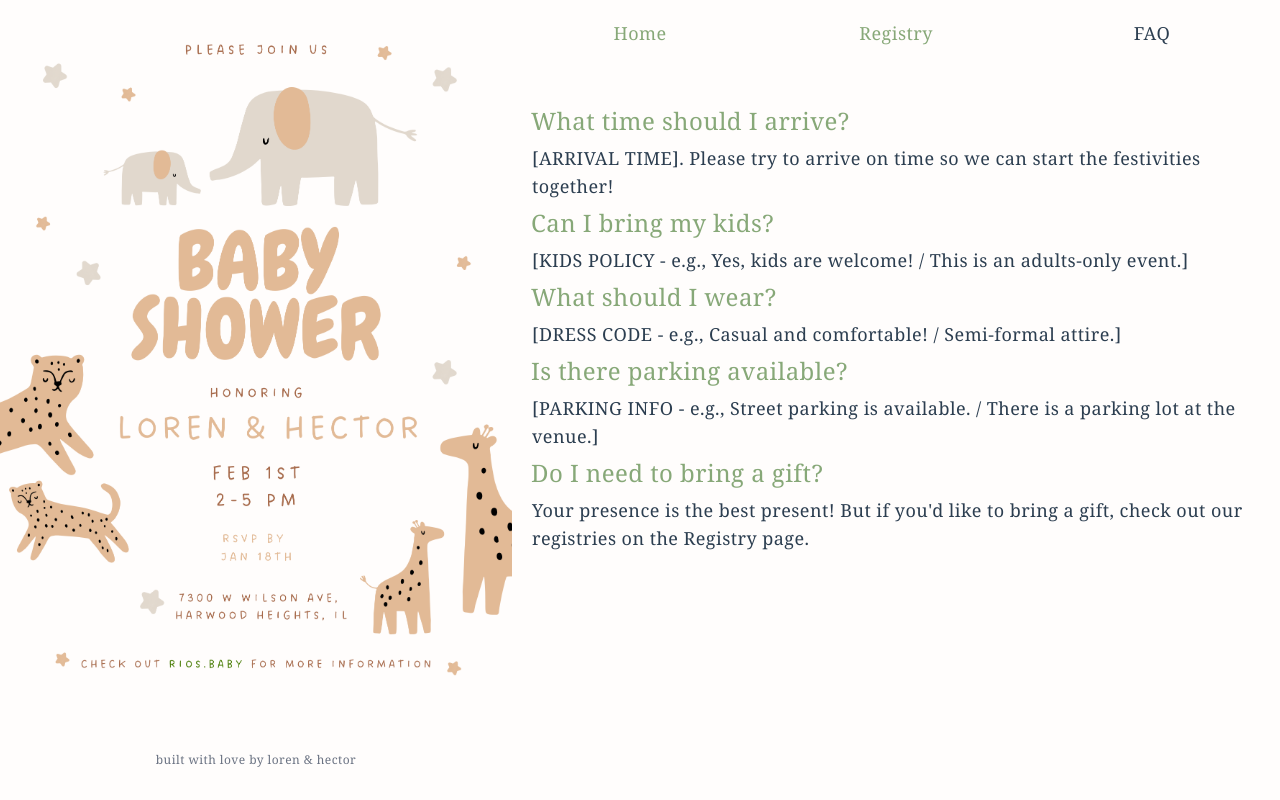
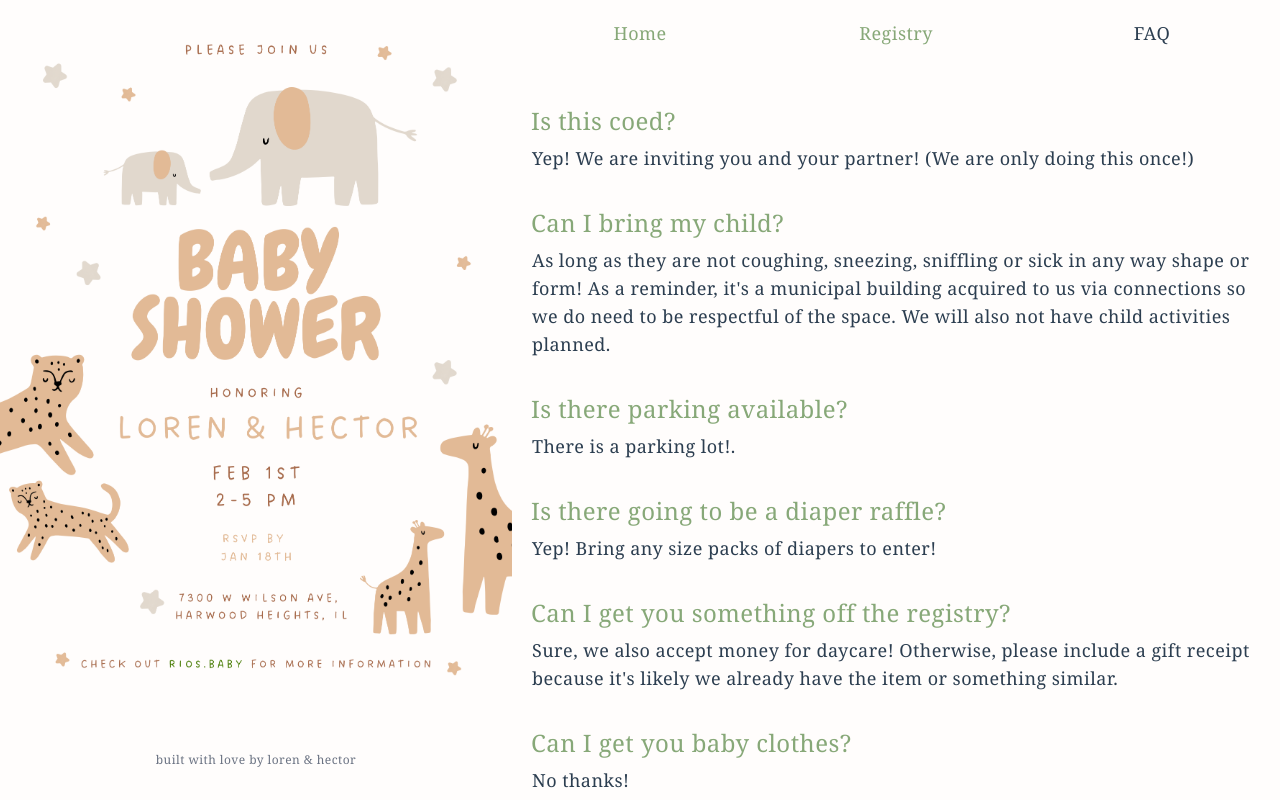
Before and after one commit to bighead-inc/big-baby-shower, a Vue app: page /faq in a window 1280 px wide. Built offline with nearby package versions, Linux system fonts and the light colour scheme.

Commit message:
Add FAQ and some spanish translations

```diff
--- a/src/views/FAQView.vue
+++ b/src/views/FAQView.vue
@@ -5,24 +5,59 @@ import QAItem from '@/components/QAItem.vue'
 <template>
   <div class="faq">
     <QAItem
-      question="What time should I arrive?"
-      answer="[ARRIVAL TIME]. Please try to arrive on time so we can start the festivities together!"
+      question="Is this coed?"
+      answer="Yep! We are inviting you and your partner! (We are only doing this once!)"
     />
+    <br>
     <QAItem
-      question="Can I bring my kids?"
-      answer="[KIDS POLICY - e.g., Yes, kids are welcome! / This is an adults-only event.]"
+      question="Can I bring my child?"
+      answer="As long as they are not coughing, sneezing, sniffling or sick in any way shape or form!
+      As a reminder, it's a municipal building acquired to us via connections so we do need to be respectful of the space. We will also not have child activities planned."
     />
-    <QAItem
-      question="What should I wear?"
-      answer="[DRESS CODE - e.g., Casual and comfortable! / Semi-formal attire.]"
-    />
+    <br>
     <QAItem
       question="Is there parking available?"
-      answer="[PARKING INFO - e.g., Street parking is available. / There is a parking lot at the venue.]"
+      answer="There is a parking lot!."
     />
+    <br>
     <QAItem
-      question="Do I need to bring a gift?"
-      answer="Your presence is the best present! But if you'd like to bring a gift, check out our registries on the Registry page."
+      question="Is there going to be a diaper raffle?"
+      answer="Yep! Bring any size packs of diapers to enter!"
+    />
+    <br>
+    <QAItem
+      question="Can I get you something off the registry?"
+      answer="Sure, we also accept money for daycare! Otherwise, please include a gift receipt because it's likely we already have the item or something similar."
+    />
+    <br>
+    <QAItem
+      question="Can I get you baby clothes?"
+      answer="No thanks!"
+    />
+    <br>
+    <QAItem
+      question="It's just allergies. I can still come, right?"
+      answer="We accept your presence and celebration from afar!"
+    />
+    <br>
+    <QAItem
+      question="Is there going to be a diaper raffle?"
+      answer="Yep! Bring any size packs of diapers to enter!"
+    />
+    <br>
+    <QAItem
+      question="Are you having a boy or a girl?"
+      answer="Come and find out."
+    />
+    <br>
+    <QAItem
+      question="What if I can’t attend but still want to send a gift?"
+      answer="Oh thank you! You can get us something from our registry that will be delivered to our home."
+    />
+    <br>
+    <QAItem
+      question="Unrelated to the baby shower, but I have some stuff you might use for baby. How do I coordinate that with you?"
+      answer="Just text us! We'll let you know if we could use those items!"
     />
   </div>
 </template>
--- a/src/views/HomeView.vue
+++ b/src/views/HomeView.vue
@@ -16,17 +16,10 @@ const details = [
   },
   {
     header: 'Where',
-    description: '[VENUE NAME AND ADDRESS]',
-    link: '[GOOGLE MAPS LINK]'
+    description: 'Harwood Heights Village Hall',
+    link: 'https://maps.app.goo.gl/RJJLaQ4rFJGeGC4v6'
   },
 ]
-
-function downloadCalendarInvite() {
-  const link = document.createElement('a')
-  link.href = '/baby-shower.ics'
-  link.download = 'baby-shower.ics'
-  link.click()
-}
 </script>
 
 <template>
@@ -38,7 +31,7 @@ function downloadCalendarInvite() {
       src="@/assets/baby-shower.png"
     />
 
-    <!-- Event Details -->
+    <!-- English Event Details -->
     <section class="mb-8">
       <div class="info-item">
         <h1 class="accent text-2xl/10">Come and celebrate our tiny guest with us!</h1>
@@ -63,6 +56,32 @@ function downloadCalendarInvite() {
         </p>
       </div>
     </section>
+    <br>
+    <br>
+
+    <!-- Spanish Event Details -->
+    <section class="mb-8">
+      <div class="info-item">
+        <h1 class="accent text-2xl/10">¡Vengan a celebrar con nosotros a nuestro invitadito especial que viene en camino!</h1>
+        <p class="description pl-1">Hemos estado siendo muy juiciosos para mantenernos sanos, así que les agradeceríamos mucho su ayuda para que todo esté seguro para el bebé y para Loren Michelle.</p>
+
+        <br>
+
+        <p class="description pl-1">
+          Estas son unas cositas que significan mucho para nosotros:
+        </p>
+        <br>
+        <ul class="list-disc list-inside">
+          <li>Les recomendamos, si pueden, ponerse la vacuna de la gripa y la de COVID (nosotros estamos vacunados y al día). </li>
+          <li>Si se sienten medio enfermados —con tos, estornudos, o si ven que algo les está empezando— les pedimos con cariño que nos manden su amor desde la casa. </li>
+
+        </ul>
+        <br>
+        <p class="description pl-1">
+          Mil gracias por ayudarnos a crear un espacio bien bonito y saludable mientras celebramos juntos.
+        </p>
+      </div>
+    </section>
   </div>
 </template>
 
--- a/src/views/RegistryView.vue
+++ b/src/views/RegistryView.vue
@@ -2,18 +2,54 @@
   <div class="registry">
     <h1 class="accent text-3xl/10">Baby Registries</h1>
     <p class="pl-1 mb-4">
-      We've registered at a few places to help you find the perfect gift for our little one!
+      We’ve created registries at a few places to help make finding the perfect gift for our little one easy and joyful.
     </p>
-
+    <br>
+    <p class="pl-1 mb-4">
+      If you decide to gift something outside of the registry, we kindly ask that you include a gift receipt. We’ve been incredibly lucky to receive many pre-loved items in great condition from friends, so we may already have something similar.
+    </p><br>
+    <p class="pl-1 mb-4">
+      If you prefer, we’re more than happy to accept monetary gifts to help with daycare. We truly appreciate your generosity.
+    </p>
+    <br>
+    <p class="pl-1 mb-4">
+      And no clothes, please — we’re all set! Thanks!
+    </p>
+    <br>
     <ul class="pl-1 space-y-2">
       <li>
-        <a href="[AMAZON REGISTRY LINK]" target="_blank" rel="noopener" class="hover:text-slate-900 font-medium hover:underline">
+        <a href="https://www.amazon.com/baby-reg/loren-velasquez-hector-rios-march-2026-chicago/3BJD6C5Q07VHW?ref_=cm_sw_r_cp_ud_dp_9BNE5NW5YZG736CT792R" target="_blank" rel="noopener" class="hover:text-slate-900 font-medium hover:underline">
           Amazon Baby Registry
         </a>
       </li>
       <li>
-        <a href="[TARGET REGISTRY LINK]" target="_blank" rel="noopener" class="hover:text-slate-900 font-medium hover:underline">
-          Target Baby Registry
+        <a href="[BABYLIST REGISTRY LINK]" target="_blank" rel="noopener" class="hover:text-slate-900 font-medium hover:underline">
+          Babylist Registry
+        </a>
+      </li>
+    </ul>
+    <br>
+    <br>
+    <p class="pl-1 mb-4">
+      Hemos creado listas de regalos en algunos lugares para que encontrar el regalo perfecto para bebé sea fácil y especial.
+    </p>
+    <br>
+    <p class="pl-1 mb-4">
+      Si deciden regalarnos algo fuera de la lista, por favor incluyan el recibo de regalo. Es posible que ya tengamos ese artículo (o algo similar), ya que muchos amigos han sido muy generosos y nos han regalado artículos pre-amados y en excelente estado.
+    </p>
+    <br>
+    <p class="pl-1 mb-4">
+      Si lo prefieren, con mucho gusto aceptamos aportes en dinero para ayudarnos con la guardería. Agradecemos enormemente su generosidad.
+    </p>
+    <br>
+    <p class="pl-1 mb-4">
+      Y por favor, nada de ropa — ¡ya tenemos suficiente, muchas gracias!
+    </p>
+    <br>
+    <ul class="pl-1 space-y-2">
+      <li>
+        <a href="https://www.amazon.com/baby-reg/loren-velasquez-hector-rios-march-2026-chicago/3BJD6C5Q07VHW?ref_=cm_sw_r_cp_ud_dp_9BNE5NW5YZG736CT792R" target="_blank" rel="noopener" class="hover:text-slate-900 font-medium hover:underline">
+          Amazon Baby Registry
         </a>
       </li>
       <li>
```
